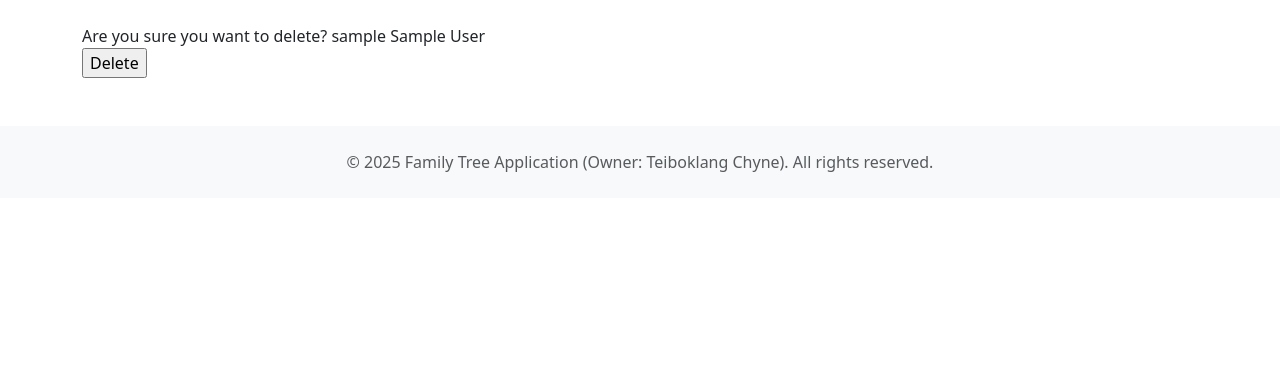
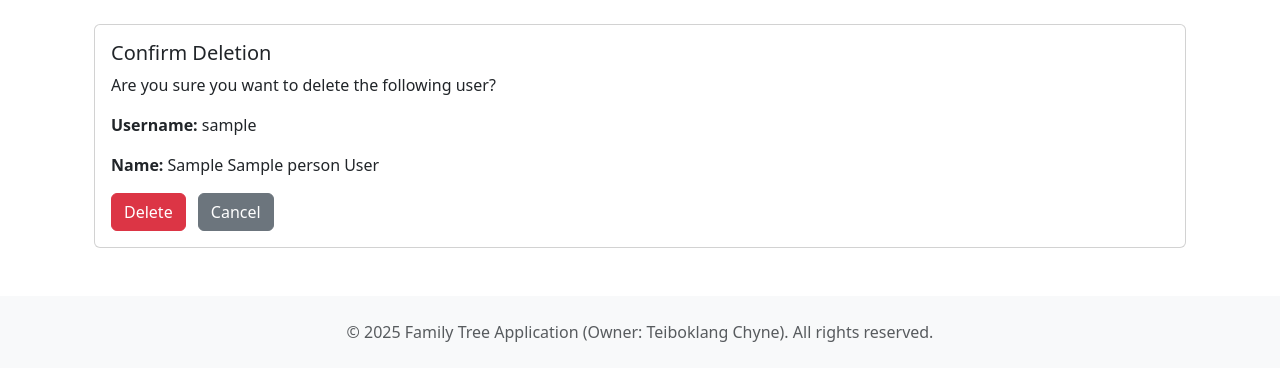
Before and after one commit to teibokchyne/Family-Tree, a Flask app: template family_tree/templates/admin/display_user.html in a window 1280 px wide. Shown: the part 56-437 px from the top of the page. Run offline with Flask 3, Linux system fonts and the light colour scheme; the template is opened without the code that fills it: values that come from a table or form of the project are taken from there, others are empty; tables that the repository leaves empty hold one stand-in row (values such as "Sample post"); some libraries are stand-ins or nearby versions.

Commit message:
Add delete user functionality to admin
Add views and routes to delete user

```diff
--- a/family_tree/templates/admin/display_user.html
+++ b/family_tree/templates/admin/display_user.html
@@ -1,11 +1,22 @@
 {% extends 'base.html' %}
 {% block content %}
-  {% if user %}
-    Are you sure you want to delete?
-    {{ user.username }}
-    {{ user.person.first_name }} {{user.person.last_name}}
-    <form method="POST" action="{{ url_for('admin.delete_user', user_id=user.id)}}">
-      <input type="submit" value="Delete">
-    </form>
-  {% endif %}
+  <div class="container my-4">
+    {% if user %}
+      <div class="card">
+        <div class="card-body">
+          <h5 class="card-title">Confirm Deletion</h5>
+          <p class="card-text">Are you sure you want to delete the following user?</p>
+          <p><strong>Username:</strong> {{ user.username }}</p>
+          <p><strong>Name:</strong> {{ user.person.first_name + (' ' + user.person.middle_name if user.person.middle_name else '') + ' '+ user.person.last_name }}</p>
+
+          <form method="POST" action="{{ url_for('admin.delete_user', user_id=user.id) }}">
+            <button type="submit" class="btn btn-danger">Delete</button>
+            <a href="{{ url_for('admin.display_users') }}" class="btn btn-secondary ms-2">Cancel</a>
+          </form>
+        </div>
+      </div>
+    {% else %}
+      <p class="text-muted">User not found.</p>
+    {% endif %}
+  </div>
 {% endblock %}
```
